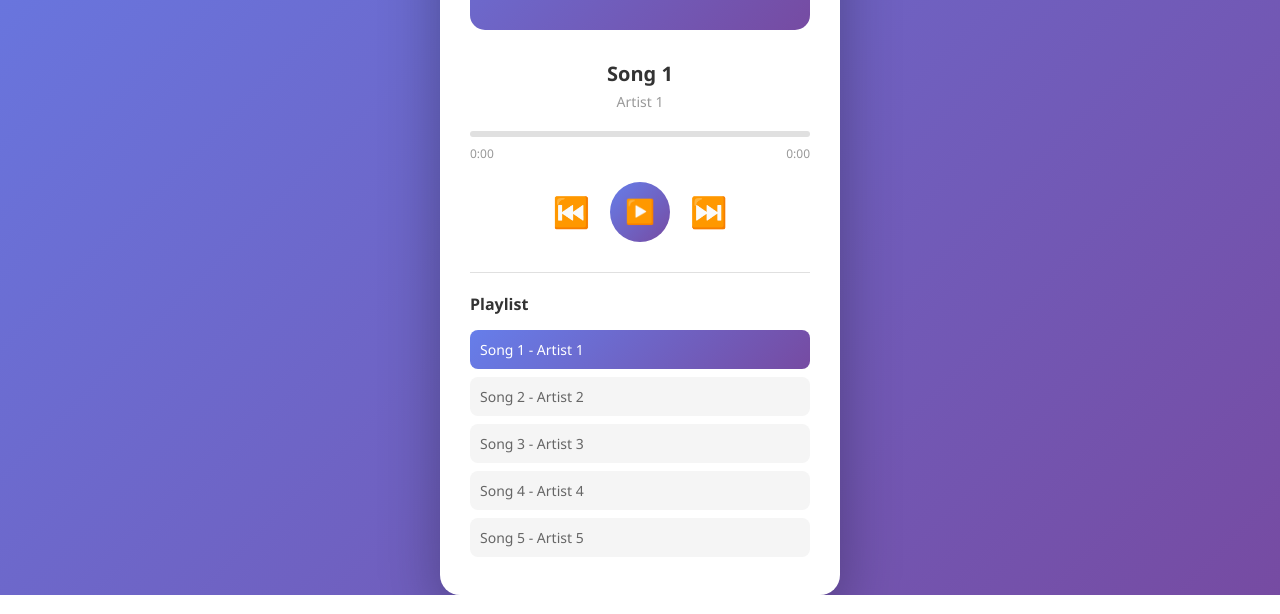
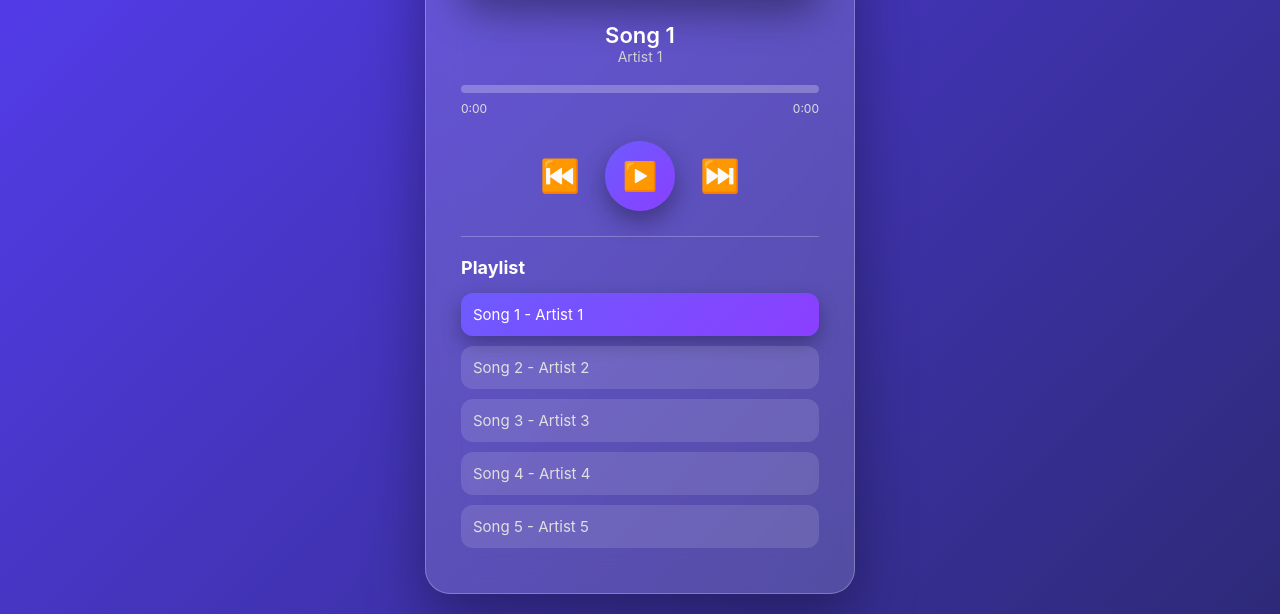
Before and after one commit to BONG74300/web-port, a plain HTML site: page public/music-player.html in a window 1280 px wide. Shown: the part 397-1011 px from the top of the page. Drawn offline with Linux system fonts and the light colour scheme.

Commit message:
Refactor music player styles for improved UI
Updated styles for the music player, including changes to layout, colors, and dimensions for various elements to enhance the UI.

```diff
--- a/public/music-player.html
+++ b/public/music-player.html
@@ -12,76 +12,85 @@
 }
 
 body {
-            font-family: 'Segoe UI', Tahoma, Geneva, Verdana, sans-serif;
+    font-family: 'Inter', 'Segoe UI', sans-serif;
     display: flex;
     justify-content: center;
     align-items: center;
     min-height: 100vh;
-            background: linear-gradient(135deg, #667eea 0%, #764ba2 100%);
+    background: linear-gradient(135deg, #5A3FFF 0%, #2E2A78 100%);
+    padding: 20px;
 }
 
+/* Main Player Card */
 .music-player {
-            background: white;
-            border-radius: 20px;
-            padding: 30px;
-            box-shadow: 0 20px 60px rgba(0, 0, 0, 0.3);
     width: 100%;
-            max-width: 400px;
+    max-width: 430px;
+    padding: 35px;
+    border-radius: 25px;
+    backdrop-filter: blur(18px);
+    background: rgba(255, 255, 255, 0.15);
+    box-shadow: 0 25px 60px rgba(0, 0, 0, 0.35);
+    border: 1px solid rgba(255, 255, 255, 0.25);
 }
 
+/* Header */
 .player-header {
     text-align: center;
-            margin-bottom: 30px;
+    margin-bottom: 25px;
 }
 
 .player-header h1 {
-            color: #333;
-            font-size: 28px;
-            margin-bottom: 10px;
+    font-size: 30px;
+    font-weight: 700;
+    color: #fff;
 }
 
 .player-header p {
-            color: #999;
     font-size: 14px;
+    color: #e0e0e0;
 }
 
+/* Album Art */
 .album-art {
     width: 100%;
-            height: 300px;
-            background: linear-gradient(135deg, #667eea 0%, #764ba2 100%);
-            border-radius: 15px;
-            margin-bottom: 30px;
+    height: 260px;
+    border-radius: 20px;
+    background: linear-gradient(135deg, #6D5BFF, #8A3FFF);
     display: flex;
+    justify-content: center;
     align-items: center;
-            justify-content: center;
-            font-size: 80px;
+    font-size: 90px;
+    color: #fff;
+    box-shadow: 0 15px 40px rgba(0, 0, 0, 0.4);
+    margin-bottom: 25px;
 }
 
+/* Song Info */
 .song-info {
     text-align: center;
     margin-bottom: 20px;
 }
 
 .song-title {
-            color: #333;
-            font-size: 20px;
+    font-size: 22px;
     font-weight: 600;
-            margin-bottom: 5px;
+    color: #fff;
 }
 
 .song-artist {
-            color: #999;
     font-size: 14px;
+    color: #d0d0d0;
 }
 
+/* Progress Bar */
 .progress-container {
-            margin-bottom: 20px;
+    margin-bottom: 25px;
 }
 
 .progress-bar {
     width: 100%;
-            height: 6px;
-            background: #e0e0e0;
+    height: 8px;
+    background: rgba(255, 255, 255, 0.25);
     border-radius: 10px;
     cursor: pointer;
     overflow: hidden;
@@ -89,7 +98,7 @@
 
 .progress {
     height: 100%;
-            background: linear-gradient(90deg, #667eea 0%, #764ba2 100%);
+    background: linear-gradient(90deg, #6D5BFF, #8A3FFF);
     width: 0%;
     border-radius: 10px;
 }
@@ -98,84 +107,92 @@
     display: flex;
     justify-content: space-between;
     font-size: 12px;
-            color: #999;
+    color: #e0e0e0;
     margin-top: 8px;
 }
 
+/* Controls */
 .controls {
     display: flex;
     justify-content: center;
     align-items: center;
-            gap: 20px;
-            margin-bottom: 20px;
+    gap: 25px;
+    margin-bottom: 25px;
 }
 
 button {
     background: none;
     border: none;
-            font-size: 30px;
+    font-size: 32px;
     cursor: pointer;
-            transition: transform 0.2s;
-            color: #667eea;
+    color: #fff;
+    transition: transform 0.2s, opacity 0.2s;
 }
 
 button:hover {
-            transform: scale(1.1);
+    transform: scale(1.15);
+    opacity: 0.85;
 }
 
+/* Play Button */
 .play-btn {
-            background: linear-gradient(135deg, #667eea 0%, #764ba2 100%);
-            color: white;
-            width: 60px;
-            height: 60px;
+    width: 70px;
+    height: 70px;
     border-radius: 50%;
-            font-size: 24px;
+    background: linear-gradient(135deg, #6D5BFF, #8A3FFF);
     display: flex;
+    justify-content: center;
     align-items: center;
-            justify-content: center;
+    font-size: 28px;
+    color: #fff;
+    box-shadow: 0 10px 25px rgba(0, 0, 0, 0.35);
+    transition: transform 0.2s;
 }
 
 .play-btn:hover {
-            transform: scale(1.05);
+    transform: scale(1.08);
 }
 
+/* Playlist */
 .playlist {
-            margin-top: 30px;
-            border-top: 1px solid #e0e0e0;
+    margin-top: 25px;
+    border-top: 1px solid rgba(255, 255, 255, 0.25);
     padding-top: 20px;
 }
 
 .playlist h3 {
-            color: #333;
-            font-size: 16px;
+    font-size: 18px;
+    color: #fff;
     margin-bottom: 15px;
 }
 
 .playlist-item {
-            padding: 10px;
-            margin-bottom: 8px;
-            background: #f5f5f5;
-            border-radius: 8px;
+    padding: 12px;
+    margin-bottom: 10px;
+    background: rgba(255, 255, 255, 0.12);
+    border-radius: 12px;
     cursor: pointer;
-            font-size: 14px;
-            color: #666;
-            transition: all 0.2s;
+    font-size: 15px;
+    color: #e0e0e0;
+    transition: all 0.25s;
 }
 
 .playlist-item:hover {
-            background: #efefef;
-            color: #333;
+    background: rgba(255, 255, 255, 0.18);
+    color: #fff;
 }
 
 .playlist-item.active {
-            background: linear-gradient(135deg, #667eea 0%, #764ba2 100%);
-            color: white;
+    background: linear-gradient(135deg, #6D5BFF, #8A3FFF);
+    color: #fff;
+    box-shadow: 0 8px 20px rgba(0, 0, 0, 0.3);
 }
 
+/* Mobile */
 @media (max-width: 600px) {
     .music-player {
-                border-radius: 15px;
-                padding: 20px;
+        padding: 25px;
+        border-radius: 20px;
     }
 
     .album-art {
```
Lines whose indentation alone changed are shown as unchanged.
